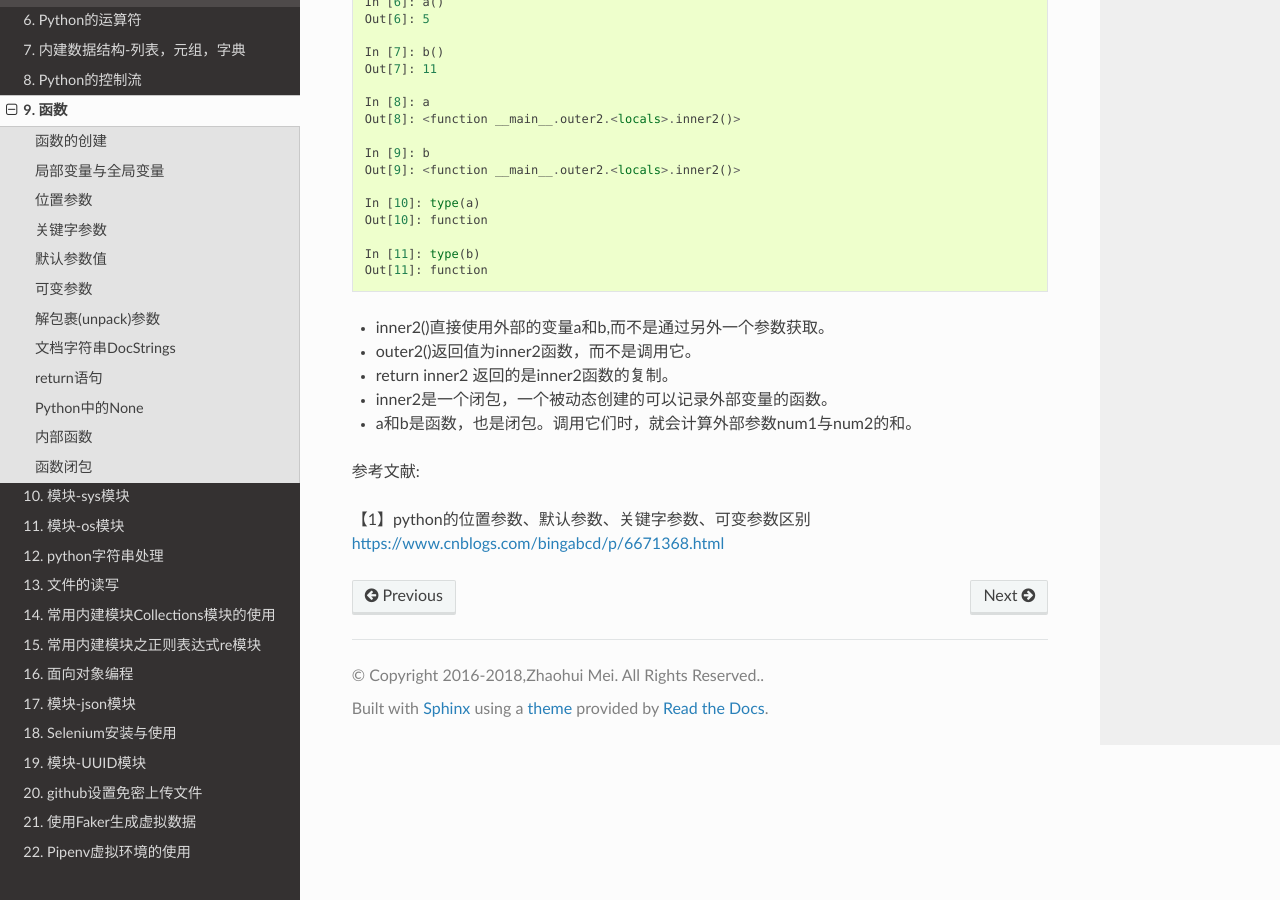
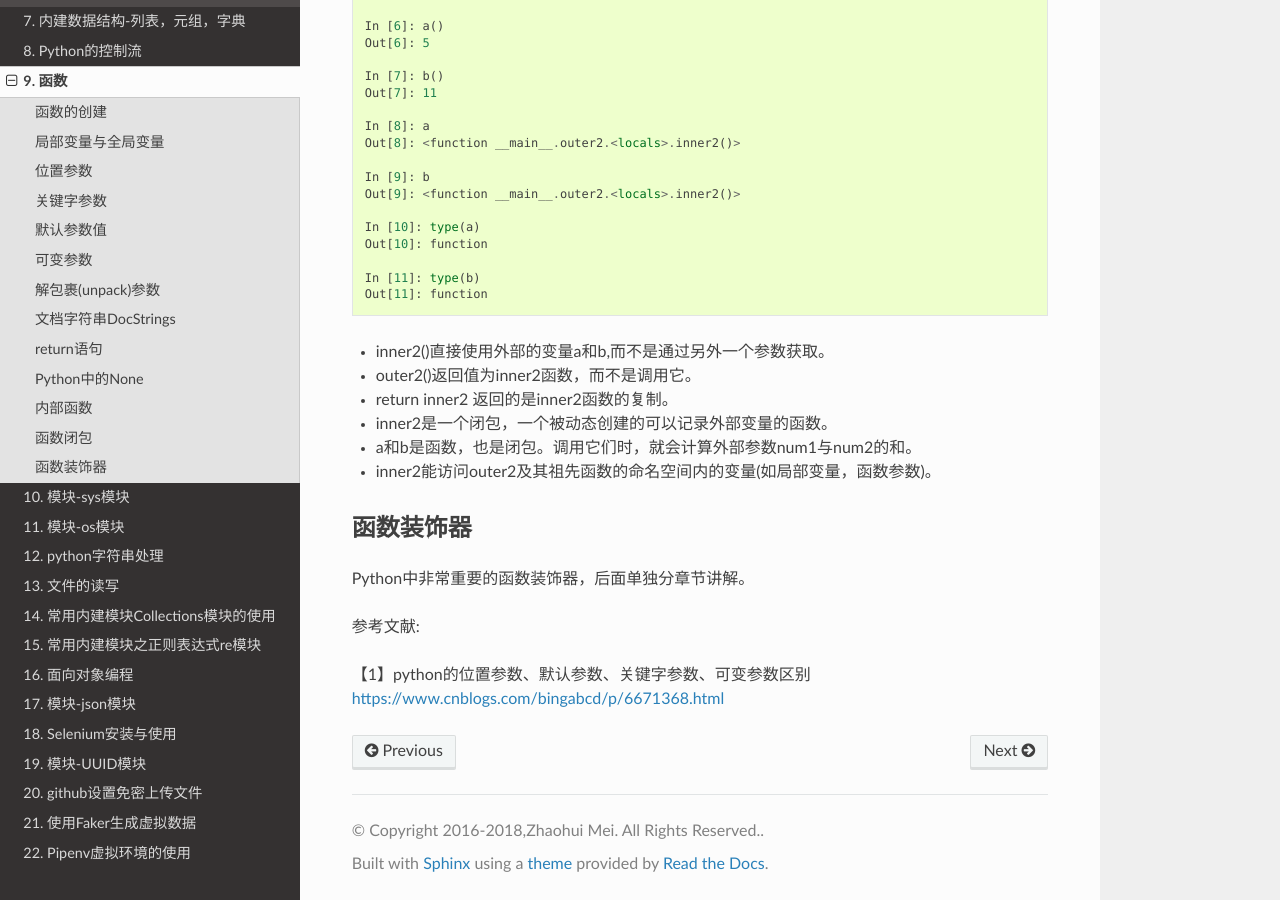
Before and after one commit to meizhaohui/hellopython, a Sphinx documentation site: the page built from source/function.rst, in a window 1280 px wide and 900 px high, scrolled down 10503 px. Built offline with Sphinx 7.4.7 and the Read the Docs theme 2.0.0, drawn with Linux system fonts in a browser that asks for light colours.

Commit message:
update function

```diff
--- a/source/function.rst
+++ b/source/function.rst
@@ -520,7 +520,12 @@ Python中的None
 - return inner2 返回的是inner2函数的复制。
 - inner2是一个闭包，一个被动态创建的可以记录外部变量的函数。
 - a和b是函数，也是闭包。调用它们时，就会计算外部参数num1与num2的和。
+- inner2能访问outer2及其祖先函数的命名空间内的变量(如局部变量，函数参数)。
 
+函数装饰器
+---------------------------
+
+Python中非常重要的函数装饰器，后面单独分章节讲解。
 
 参考文献:
 
```
